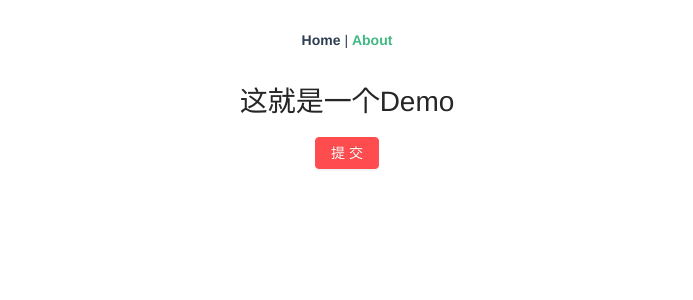
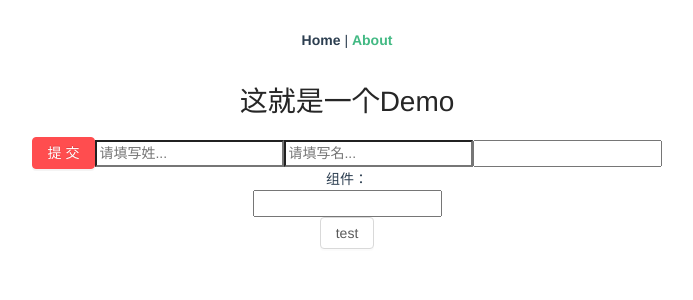
Before and after one commit to jz991724/learnvue20200101, a Vue app: page /about in a window 1280 px wide. Shown: the top 300 px of the page, without its empty margins (293-986 px from the left). Built offline with nearby package versions, Linux system fonts and the light colour scheme.

Commit message:
20200101提交

```diff
--- a/src/components/HellowVue.vue
+++ b/src/components/HellowVue.vue
@@ -1,12 +1,20 @@
 <template>
     <div>
-        <a-button type="danger" v-test>提交</a-button>
+        <a-button type="danger" v-test @click="add">提交</a-button>
+        <input type="text" placeholder="请填写姓..." v-model="lastName">
+        <input type="text" placeholder="请填写名..." v-model="firstName">
+        <input v-model="genterName">
+        <br>
+        <div>
+            组件： {{modelTest}}
+        </div>
+        <input :value="modelTest" @change="$emit('testModel',$event.target.value)">
     </div>
 </template>
 
 <script lang="ts">
     import $ from "jquery";
-    import {Vue, Component} from "vue-property-decorator";
+    import {Vue, Component, PropSync, Prop, Watch, Model} from "vue-property-decorator";
 
     @Component({
         directives: {
@@ -17,12 +25,36 @@
                 }
             }
         },
-        filters:{
-
+        filters: {
+            test(val: string) {
+                return val + ",哈哈哈哈哈";
+            }
         }
     })
     export default class test extends Vue {
-        name: string = "HellowVue";
+        lastName: string = "";
+        firstName: string = "";
+        name: string = "";
+
+        get genterName() {
+            this.name = this.lastName + this.firstName;
+            return this.name;
+        }
+
+        @Prop({type: Number, default: -1}) count!: Number;
+
+        add() {
+            this.$emit("test", this.count);
+        }
+
+        @Watch('name')
+        changeName(newVal: string, oldVal: string) {
+            if (newVal !== oldVal) {
+                alert(newVal);
+            }
+        }
+
+        @Model("testModel", {type: String, default: "哈哈哈"}) modelTest!: string;
     }
 </script>
 
--- a/src/views/About.vue
+++ b/src/views/About.vue
@@ -1,7 +1,11 @@
 <template>
   <div class="about">
     <h1>这就是一个Demo</h1>
-    <hellow-vue></hellow-vue>
+    <hellow-vue @test="getChildrenVal" :count="aboutcount" v-model="msg"></hellow-vue>
+    <div>
+      {{msg}}
+    </div>
+    <a-button @click="msg=''">test</a-button>
   </div>
 </template>
 <script lang="ts">
@@ -13,6 +17,10 @@
     }
   })
   export default class test extends  Vue{
-
+    msg:string="";
+    aboutcount:number=20;
+    getChildrenVal(param:number){
+      this.aboutcount=param*2;
+    }
   }
 </script>
```
